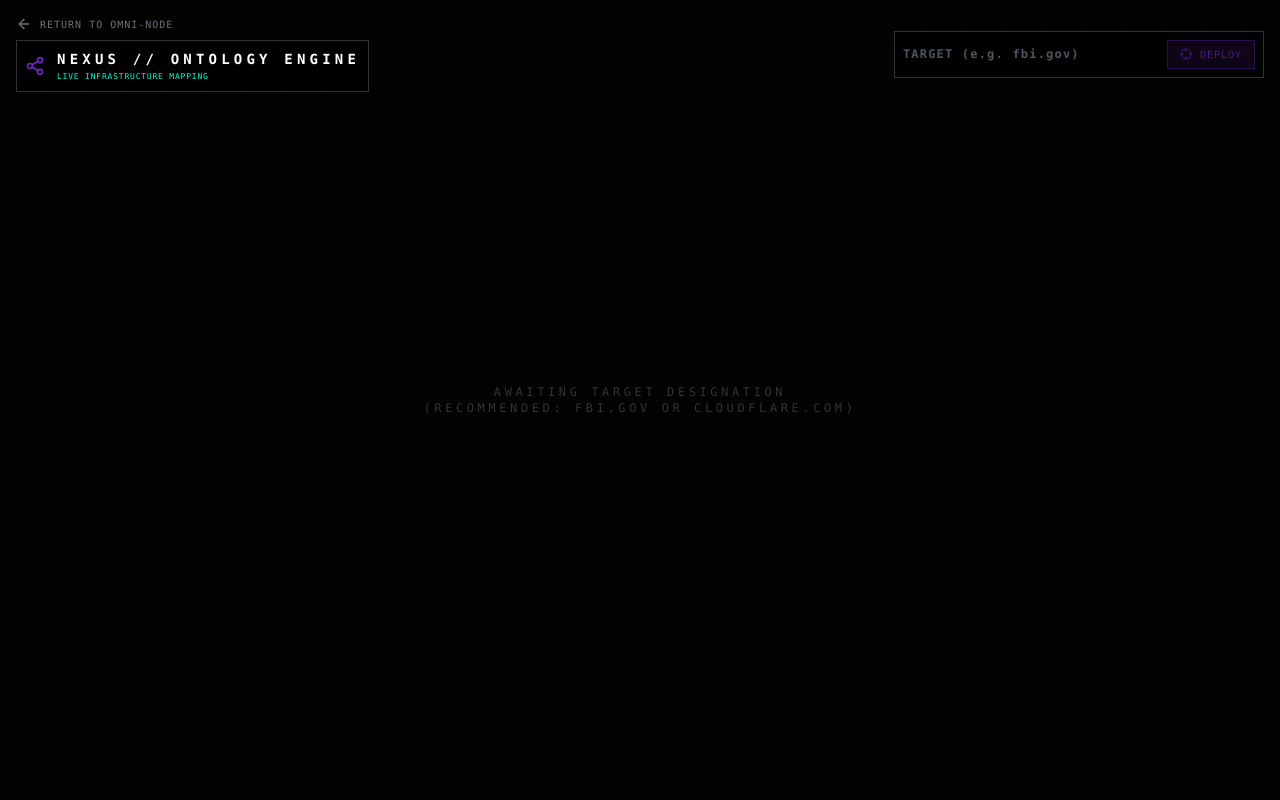
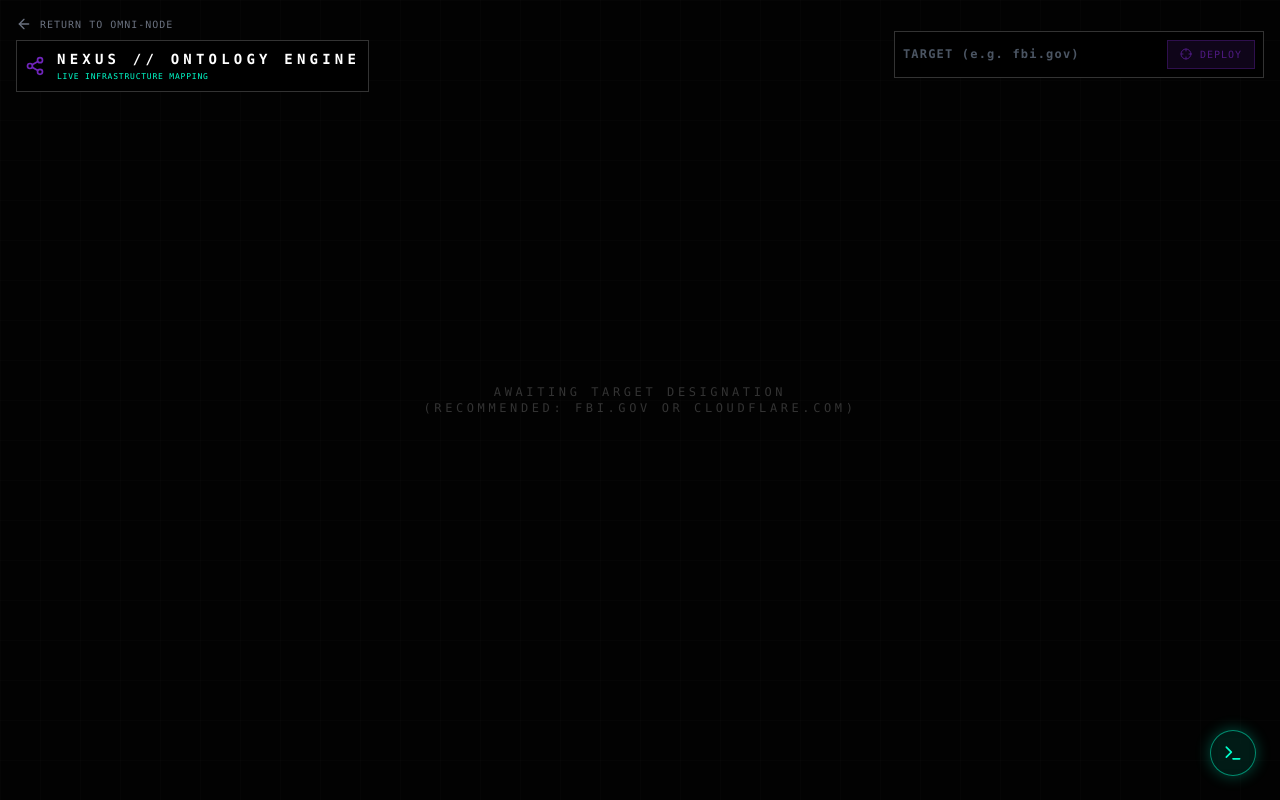
Before and after one commit to hapybeing/BigBrother-, a Next.js app: page /nexus in a window 1280 px wide. Built offline with nearby package versions, Linux system fonts and the light colour scheme.

Commit message:
Update layout.tsx

```diff
--- a/app/layout.tsx
+++ b/app/layout.tsx
@@ -1,7 +1,8 @@
 import './globals.css'
+import TerminalOverlay from './TerminalOverlay' // Injecting the Client Component
 
 export const metadata = {
-  title: 'BigBrother // Global Node',
+  title: 'OASIS // Global Node',
   description: 'Real-time global intelligence and telemetry dashboard.',
 }
 
@@ -12,8 +13,12 @@ export default function RootLayout({
 }) {
   return (
     <html lang="en">
-      <body className="bg-[#050505] text-[#e5e5e5] font-mono antialiased">
+      <body className="bg-[#050505] text-[#e5e5e5] font-mono antialiased overflow-hidden">
+        {/* Main Application Content */}
         {children}
+
+        {/* The Persistent Global Terminal System */}
+        <TerminalOverlay />
       </body>
     </html>
   )
```
